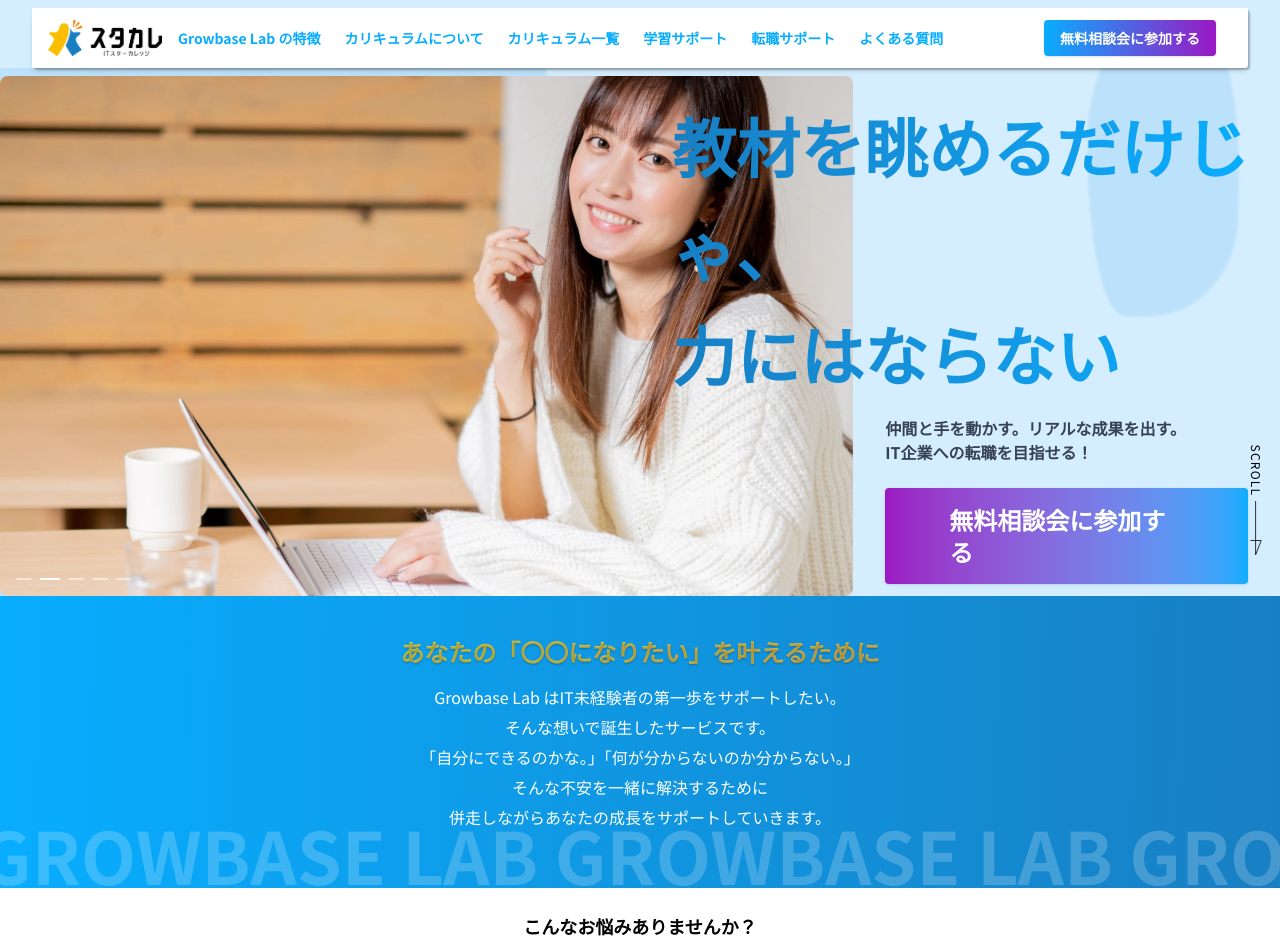
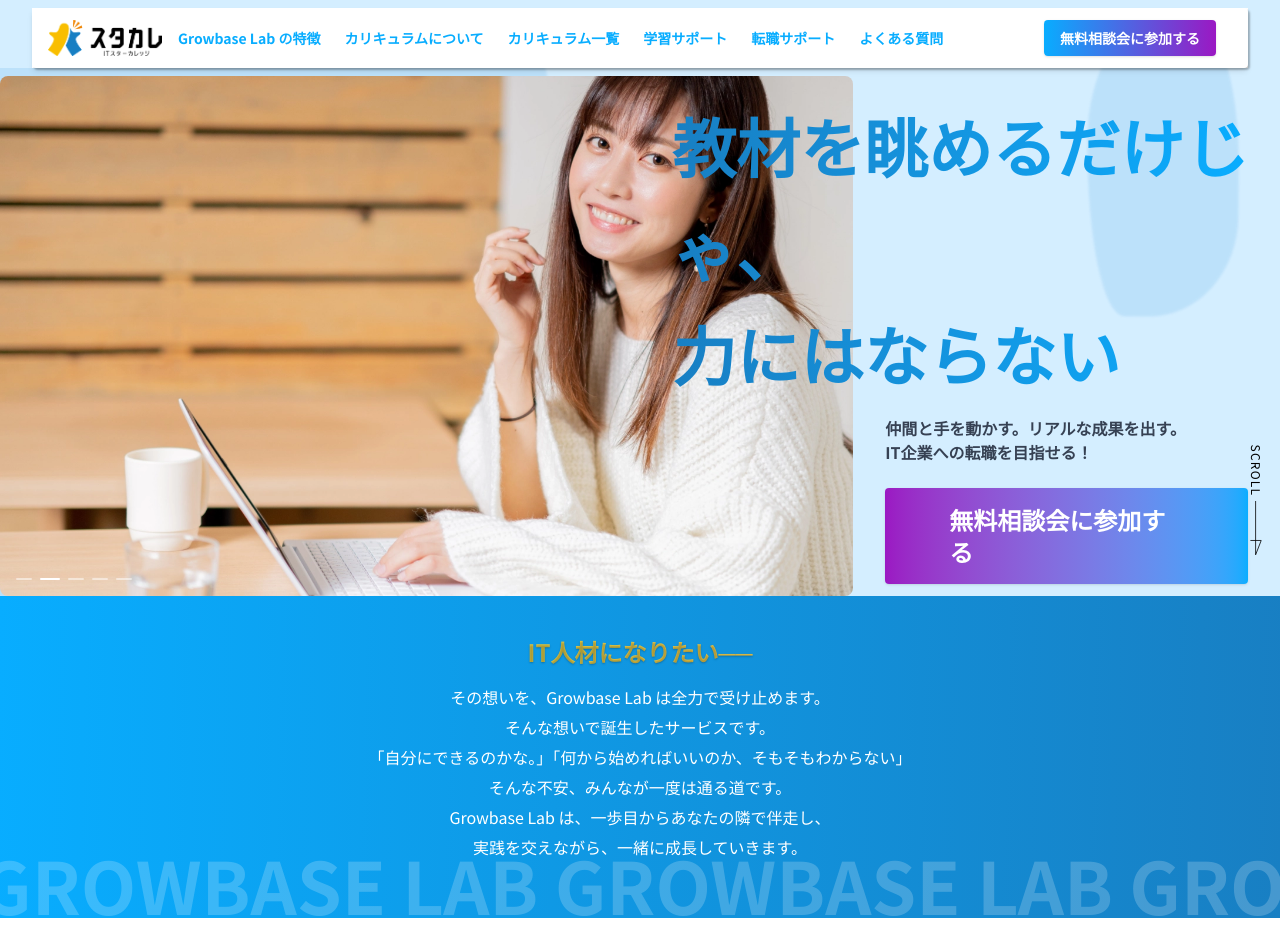
Before and after one commit to yusuke0621/lp_it_school_demo, a Next.js app: page / in a window 1280 px wide. Shown: the top 946 px of the page. Built offline with nearby package versions, Linux system fonts and the light colour scheme; no server answers.

Commit message:
VISIONセクション調整

```diff
--- a/src/app/components/Vision.tsx
+++ b/src/app/components/Vision.tsx
@@ -14,20 +14,21 @@ export default function Vision() {
         {/* フロント側の本文 */}
         <div className="w-full mx-auto flex flex-col items-center justify-start gap-3.5 z-10">
           <b className="self-stretch relative text-transparent !bg-clip-text [background:linear-gradient(90deg,_#d9e648,_#f1ab49)] [-webkit-background-clip:text] [-webkit-text-fill-color:transparent] [text-shadow:0px_1px_2px_rgba(0,_0,_0,_0.25)] md:text-2xl">
-            あなたの「〇〇になりたい」を叶えるために
+            IT人材になりたい──
           </b>
           <div className="self-stretch relative text-xs text-white leading-[18px] md:leading-[30px] md:text-base md:mb-4">
             <p className="m-0">
-              Growbase Lab はIT未経験者の第一歩をサポートしたい。
+              その想いを、Growbase Lab は全力で受け止めます。
             </p>
             <p className="m-0">そんな想いで誕生したサービスです。</p>
             <p className="m-0">
-              「自分にできるのかな。」「何が分からないのか分からない。」
+              「自分にできるのかな。」「何から始めればいいのか、そもそもわからない」
             </p>
-            <p className="m-0">そんな不安を一緒に解決するために</p>
+            <p className="m-0">そんな不安、みんなが一度は通る道です。</p>
             <p className="m-0">
-              併走しながらあなたの成長をサポートしていきます。
+              Growbase Lab は、一歩目からあなたの隣で伴走し、
             </p>
+            <p className="m-0">実践を交えながら、一緒に成長していきます。</p>
           </div>
         </div>
       </div>
```
